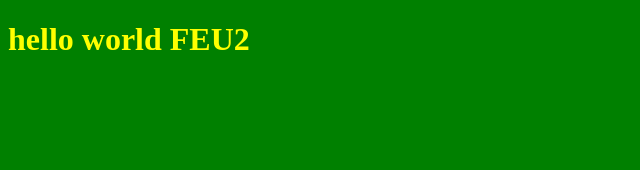
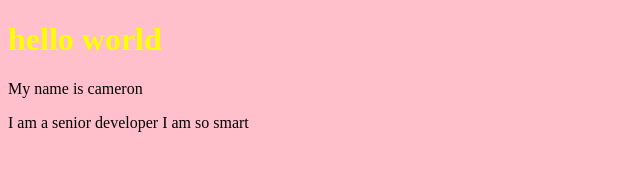
Before and after one commit to cameronmoodley/grunt, a website: page index.html in a window 1280 px wide. Shown: the whole page, without its empty margins (0-640 px from the left). Drawn offline with Linux system fonts and the light colour scheme.

Commit message:
Some gulp stuff

```diff
--- a/index.html
+++ b/index.html
@@ -8,6 +8,8 @@
     <title>Document</title>
 </head>
 <body>
-    <h1>hello world FEU2</h1>
+    <h1>hello world </h1>
+    <div>My name is cameron</div>
+    <p>I am a senior developer I am so smart</p>
 </body>
 </html>
--- a/sass/styles.scss
+++ b/sass/styles.scss
@@ -1,5 +1,5 @@
 body{
-    background-color: green;
+    background-color: pink;
 }
 
 h1{
```
Also changed, not shown: dist/css/styles.css, dist/css/styles.min.css.
